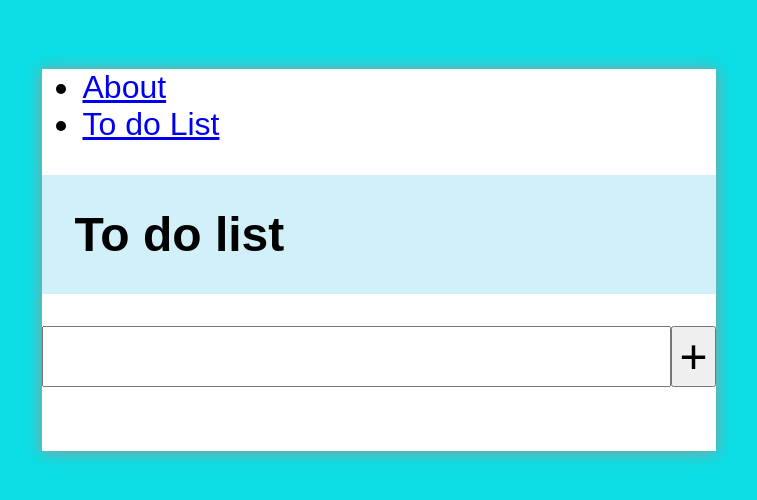
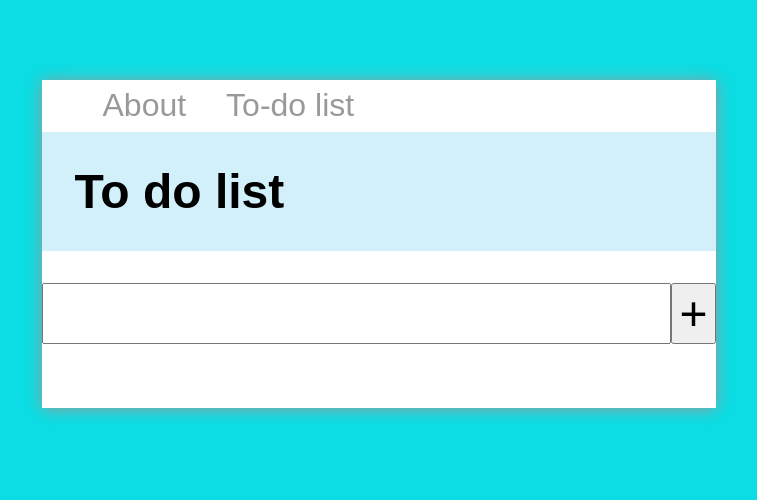
Before and after one commit to eunices/techladies-technical-task, a React (Create React App) app in the folder client/: page / in a window 1280 px wide. Shown: the part 156-656 px from the top of the page, without its empty margins (261-1018 px from the left). Built offline with nearby package versions, Linux system fonts and the light colour scheme.

Commit message:
Update CSS for navbar

```diff
--- a/client/src/components/Navbar.js
+++ b/client/src/components/Navbar.js
@@ -10,7 +10,7 @@ export class Navbar extends React.Component {
                 <Link to="/about">About</Link>
               </li>
               <li>
-                <Link to="/todos">To do List</Link>
+                <Link to="/todos">To-do list</Link>
               </li>
             </ul>
           </nav>
--- a/client/src/index.css
+++ b/client/src/index.css
@@ -45,6 +45,26 @@ ol li.complete {
 	text-decoration: line-through;
 }
 
+ul {
+    list-style-type: none;
+    height: 20px;
+    width: 100%;
+    margin: auto;
+}
+
+ul li {
+	float: left;
+}
+
+ul li a {
+    padding-right: 20px;
+    padding-left: 20px;
+    display: block;
+    line-height: 50px;
+    text-decoration: none;
+    color: #999;
+}
+
 p {
 	padding: 0 2rem;
 }
```
